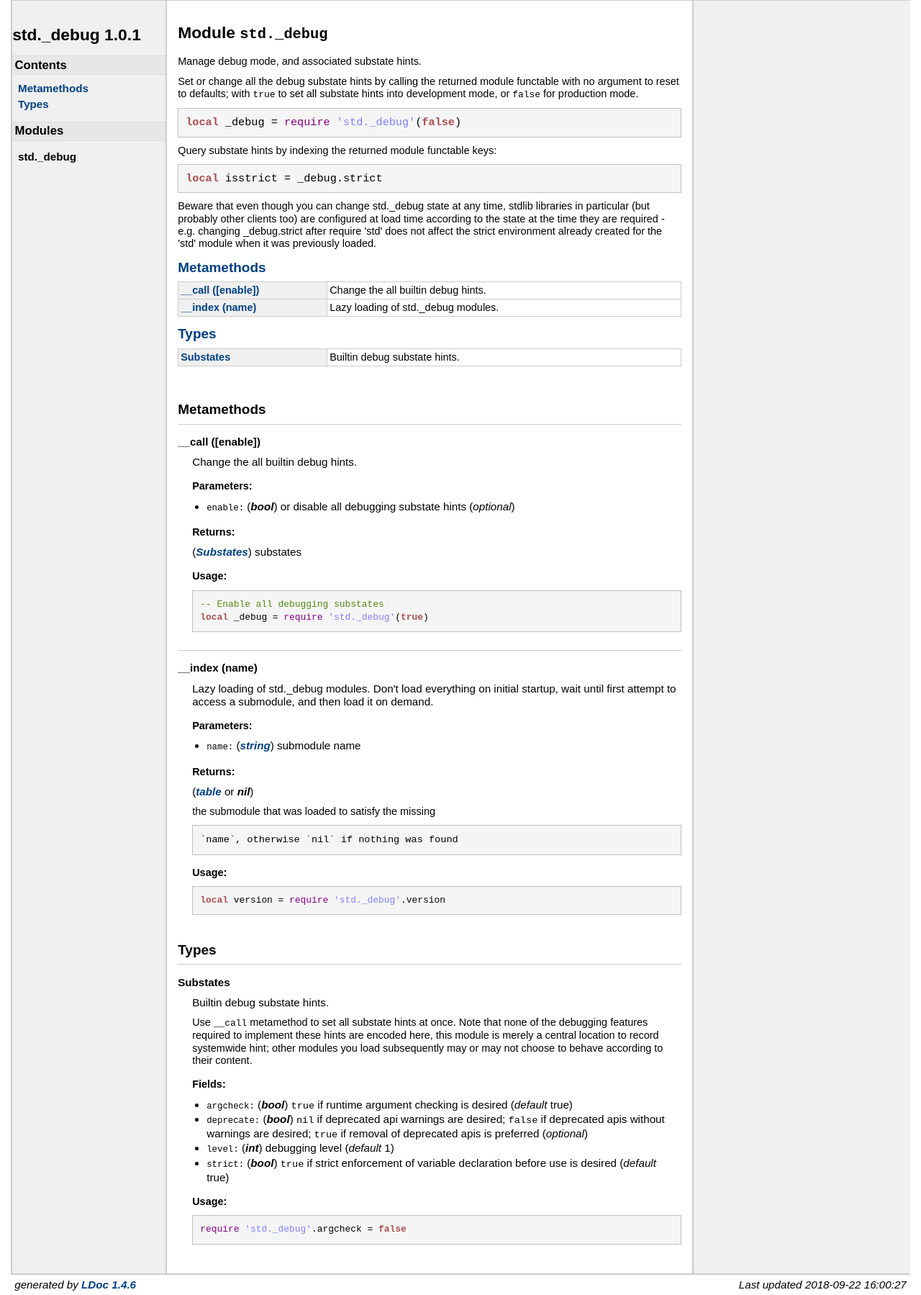
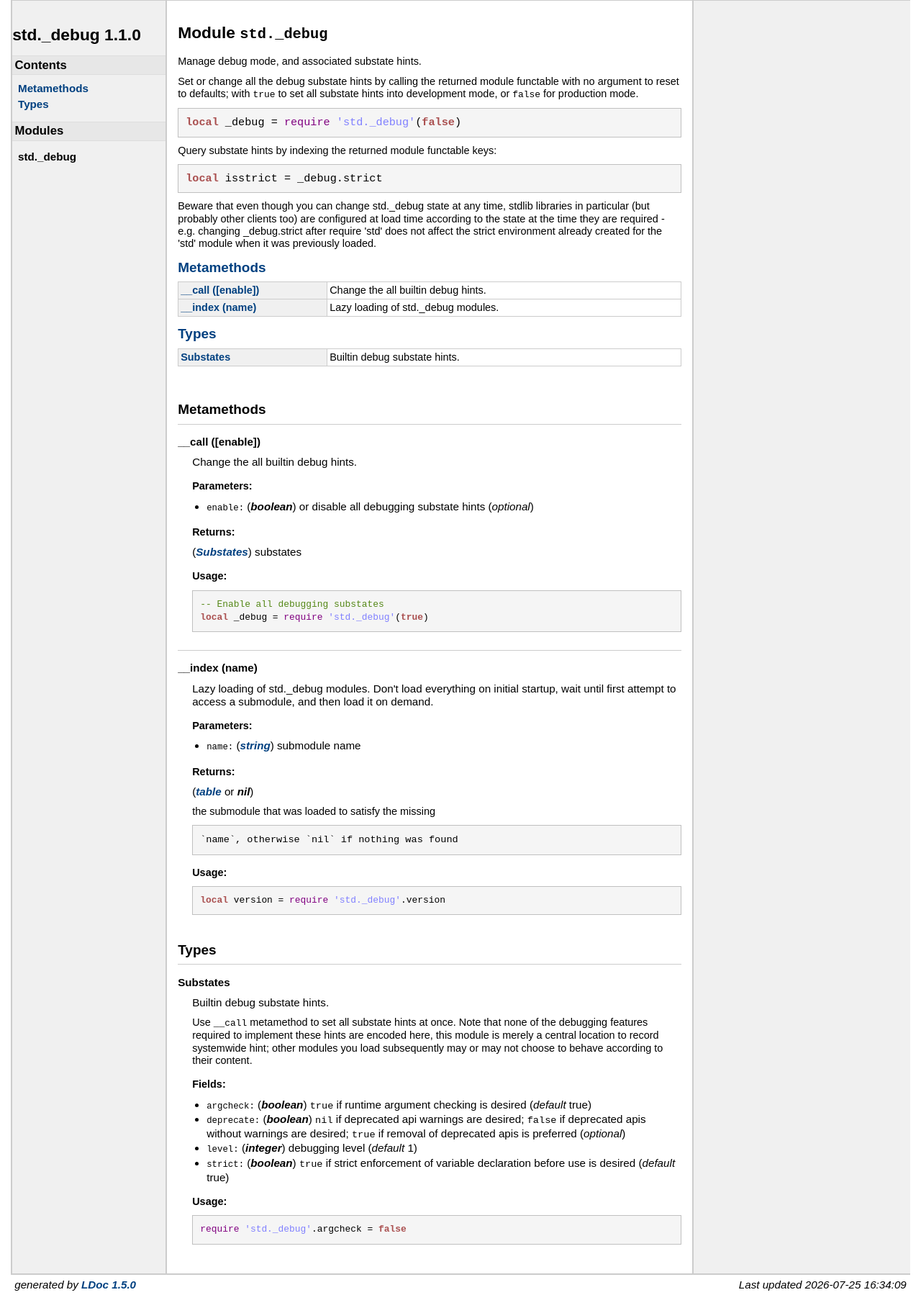
Before and after one commit to lua-stdlib/_debug, a plain HTML site: page index.html in a window 1280 px wide. Shown: the whole page at 72% size. Drawn offline with Linux system fonts and the light colour scheme.

Commit message:
update docs for std._debug 1.1.0
Signed-off-by: Gary V. Vaughan <gary@gnu.org>

```diff
--- a/index.html
+++ b/index.html
@@ -3,7 +3,7 @@
 <html>
 <meta http-equiv="Content-Type" content="text/html; charset=UTF-8"/>
 <head>
-    <title>std._debug 1.0.1 Reference</title>
+    <title>std._debug 1.1.0 Reference</title>
     <link rel="stylesheet" href="ldoc.css" type="text/css" />
 </head>
 <body>
@@ -24,7 +24,8 @@
 
 <div id="navigation">
 <br/>
-<h1>std._debug 1.0.1</h1>
+<h1>std._debug 1.1.0</h1>
+
 
 
 <h2>Contents</h2>
@@ -107,7 +108,7 @@
     <h3>Parameters:</h3>
     <ul>
         <li><span class="parameter">enable</span>
-            <span class="types"><span class="type">bool</span></span>
+            <span class="types"><span class="type">boolean</span></span>
          or disable all debugging substate hints
          (<em>optional</em>)
         </li>
@@ -142,7 +143,7 @@
     <h3>Parameters:</h3>
     <ul>
         <li><span class="parameter">name</span>
-            <span class="types"><a class="type" href="https://www.lua.org/manual/5.3/manual.html#6.4">string</a></span>
+            <span class="types"><a class="type" href="https://www.lua.org/manual/5.1/manual.html#5.4">string</a></span>
          submodule name
         </li>
     </ul>
@@ -150,7 +151,7 @@
     <h3>Returns:</h3>
     <ol>
 
-           <span class="types"><a class="type" href="https://www.lua.org/manual/5.3/manual.html#6.6">table</a> or <span class="type">nil</span></span>
+           <span class="types"><a class="type" href="https://www.lua.org/manual/5.1/manual.html#5.5">table</a> or <span class="type">nil</span></span>
 
 <p>the submodule that was loaded to satisfy the missing</p>
 <pre><code>`name`, otherwise `nil` if nothing was found
@@ -187,24 +188,24 @@
     <h3>Fields:</h3>
     <ul>
         <li><span class="parameter">argcheck</span>
-            <span class="types"><span class="type">bool</span></span>
+            <span class="types"><span class="type">boolean</span></span>
          <code>true</code> if runtime argument checking is desired
          (<em>default</em> true)
         </li>
         <li><span class="parameter">deprecate</span>
-            <span class="types"><span class="type">bool</span></span>
+            <span class="types"><span class="type">boolean</span></span>
          <code>nil</code> if deprecated api warnings are desired;
    <code>false</code> if deprecated apis without warnings are desired; <code>true</code> if
    removal of deprecated apis is preferred
          (<em>optional</em>)
         </li>
         <li><span class="parameter">level</span>
-            <span class="types"><span class="type">int</span></span>
+            <span class="types"><span class="type">integer</span></span>
          debugging level
          (<em>default</em> 1)
         </li>
         <li><span class="parameter">strict</span>
-            <span class="types"><span class="type">bool</span></span>
+            <span class="types"><span class="type">boolean</span></span>
          <code>true</code> if strict enforcement of variable declaration
    before use is desired
          (<em>default</em> true)
@@ -226,8 +227,8 @@
 </div> <!-- id="content" -->
 </div> <!-- id="main" -->
 <div id="about">
-<i>generated by <a href="http://github.com/stevedonovan/LDoc">LDoc 1.4.6</a></i>
-<i style="float:right;">Last updated 2018-09-22 16:00:27 </i>
+<i>generated by <a href="http://github.com/lunarmodules/ldoc">LDoc 1.5.0</a></i>
+<i style="float:right;">Last updated 2026-07-25 16:34:09 </i>
 </div> <!-- id="about" -->
 </div> <!-- id="container" -->
 </body>
--- a/ldoc.css
+++ b/ldoc.css
@@ -294,6 +294,7 @@ pre .library { color: #0e7c6b; }
 pre .marker { color: #512b1e; background: #fedc56; font-weight: bold; }
 pre .string { color: #8080ff; }
 pre .number { color: #f8660d; }
+pre .function-name { color: #60447f; }
 pre .operator { color: #2239a8; font-weight: bold; }
 pre .preprocessor, pre .prepro { color: #a33243; }
 pre .global { color: #800080; }
```
